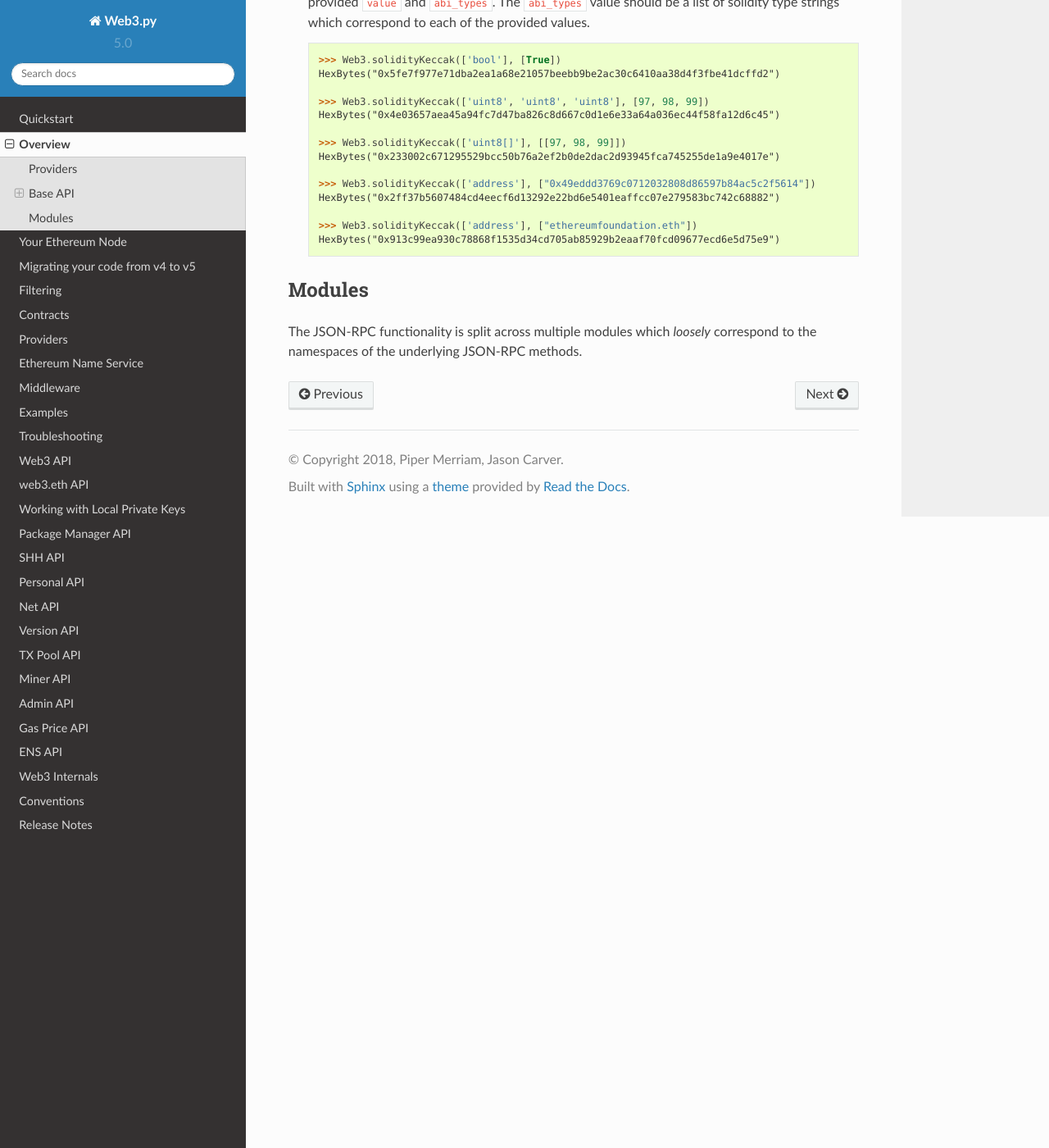
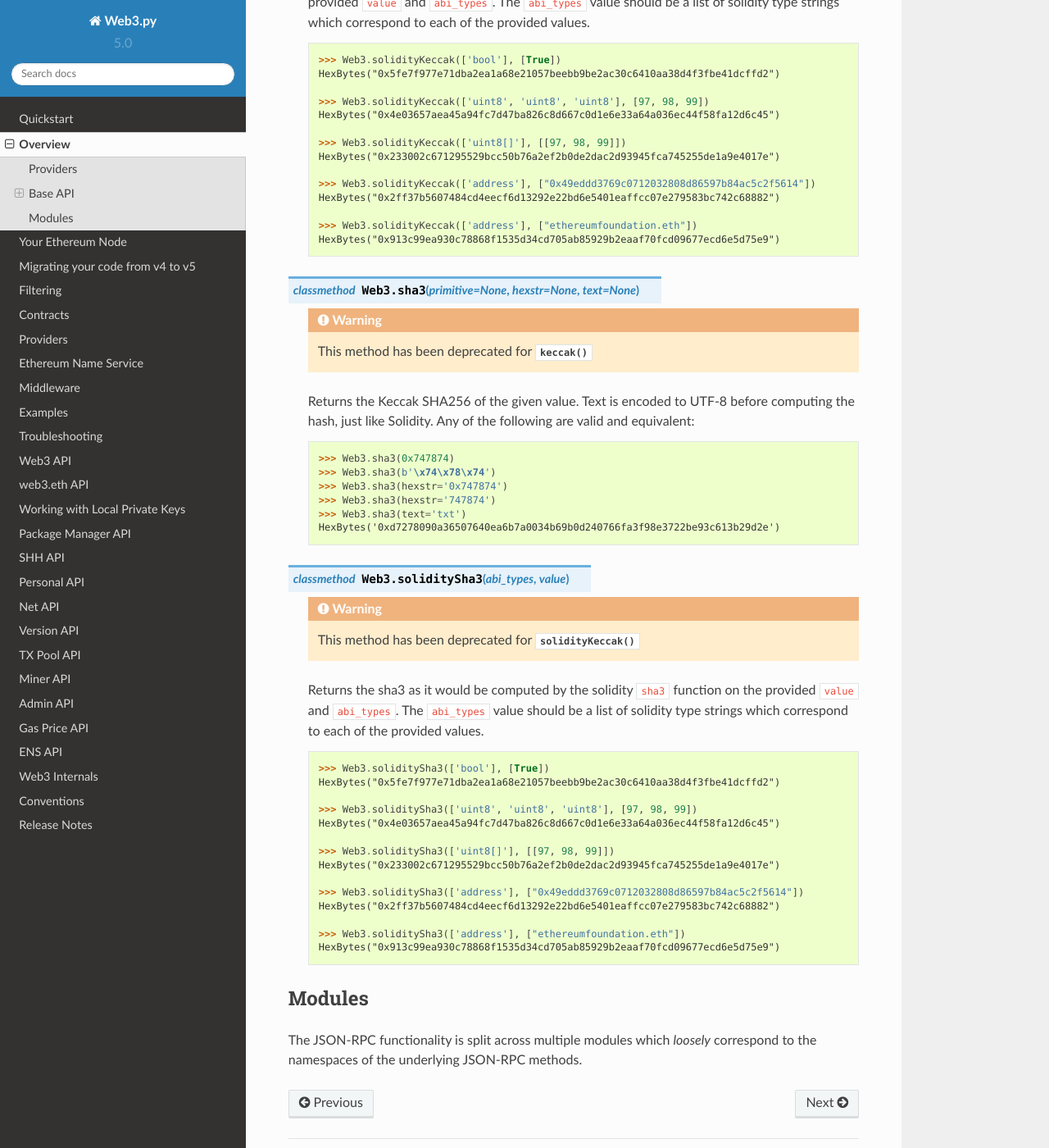
Before and after one commit to shuziren/web3.py, a Sphinx documentation site: the page built from docs/overview.rst, in a window 1280 px wide and 1400 px high, scrolled down 4574 px. Shown: the whole window at 82% size. Built offline with Sphinx 7.4.7 and the Read the Docs theme 2.0.0, drawn with Linux system fonts in a browser that asks for light colours.

Commit message:
Add back in sha3 and soliditySha3 method
These got deleted before they could go through
a deprecation cycle

```diff
--- a/docs/overview.rst
+++ b/docs/overview.rst
@@ -294,6 +294,53 @@ Cryptographic Hashing
         >>> Web3.solidityKeccak(['address'], ["ethereumfoundation.eth"])
         HexBytes("0x913c99ea930c78868f1535d34cd705ab85929b2eaaf70fcd09677ecd6e5d75e9")
 
+.. py:classmethod:: Web3.sha3(primitive=None, hexstr=None, text=None)
+
+    .. WARNING::
+      This method has been deprecated for :meth:`~Web3.keccak`
+
+    Returns the Keccak SHA256 of the given value. Text is encoded to UTF-8 before
+    computing the hash, just like Solidity. Any of the following are
+    valid and equivalent:
+
+    .. code-block:: python
+
+        >>> Web3.sha3(0x747874)
+        >>> Web3.sha3(b'\x74\x78\x74')
+        >>> Web3.sha3(hexstr='0x747874')
+        >>> Web3.sha3(hexstr='747874')
+        >>> Web3.sha3(text='txt')
+        HexBytes('0xd7278090a36507640ea6b7a0034b69b0d240766fa3f98e3722be93c613b29d2e')
+
+.. py:classmethod:: Web3.soliditySha3(abi_types, value)
+
+    .. WARNING::
+      This method has been deprecated for :meth:`~Web3.solidityKeccak`
+
+
+    Returns the sha3 as it would be computed by the solidity ``sha3`` function
+    on the provided ``value`` and ``abi_types``.  The ``abi_types`` value
+    should be a list of solidity type strings which correspond to each of the
+    provided values.
+
+
+    .. code-block:: python
+
+        >>> Web3.soliditySha3(['bool'], [True])
+        HexBytes("0x5fe7f977e71dba2ea1a68e21057beebb9be2ac30c6410aa38d4f3fbe41dcffd2")
+
+        >>> Web3.soliditySha3(['uint8', 'uint8', 'uint8'], [97, 98, 99])
+        HexBytes("0x4e03657aea45a94fc7d47ba826c8d667c0d1e6e33a64a036ec44f58fa12d6c45")
+
+        >>> Web3.soliditySha3(['uint8[]'], [[97, 98, 99]])
+        HexBytes("0x233002c671295529bcc50b76a2ef2b0de2dac2d93945fca745255de1a9e4017e")
+
+        >>> Web3.soliditySha3(['address'], ["0x49eddd3769c0712032808d86597b84ac5c2f5614"])
+        HexBytes("0x2ff37b5607484cd4eecf6d13292e22bd6e5401eaffcc07e279583bc742c68882")
+
+        >>> Web3.soliditySha3(['address'], ["ethereumfoundation.eth"])
+        HexBytes("0x913c99ea930c78868f1535d34cd705ab85929b2eaaf70fcd09677ecd6e5d75e9")
+
 Modules
 -------
 
--- a/docs/v5_migration.rst
+++ b/docs/v5_migration.rst
@@ -54,6 +54,10 @@ Removed Methods
 - ``web3.version.network`` was a duplicate of ``web3.net.version`` and was removed.
 - check this one: ``web3.providers.tester.EthereumTesterProvider`` and ``web3.providers.tester.TestRPCProvider`` have been removed for ``web3.providers.eth_tester.EthereumTesterProvider``
 
+Deprecated Methods
+~~~~~~~~~~~~~~~~~~
+- ``web3.sha3`` was deprecated for :meth:`~Web3.keccak`
+- ``web3.soliditySha3`` was deprecated for :meth:`~Web3.solidityKeccak`
 
 ENS
 ~~~
```
Also changed, not shown: 2 other files.
